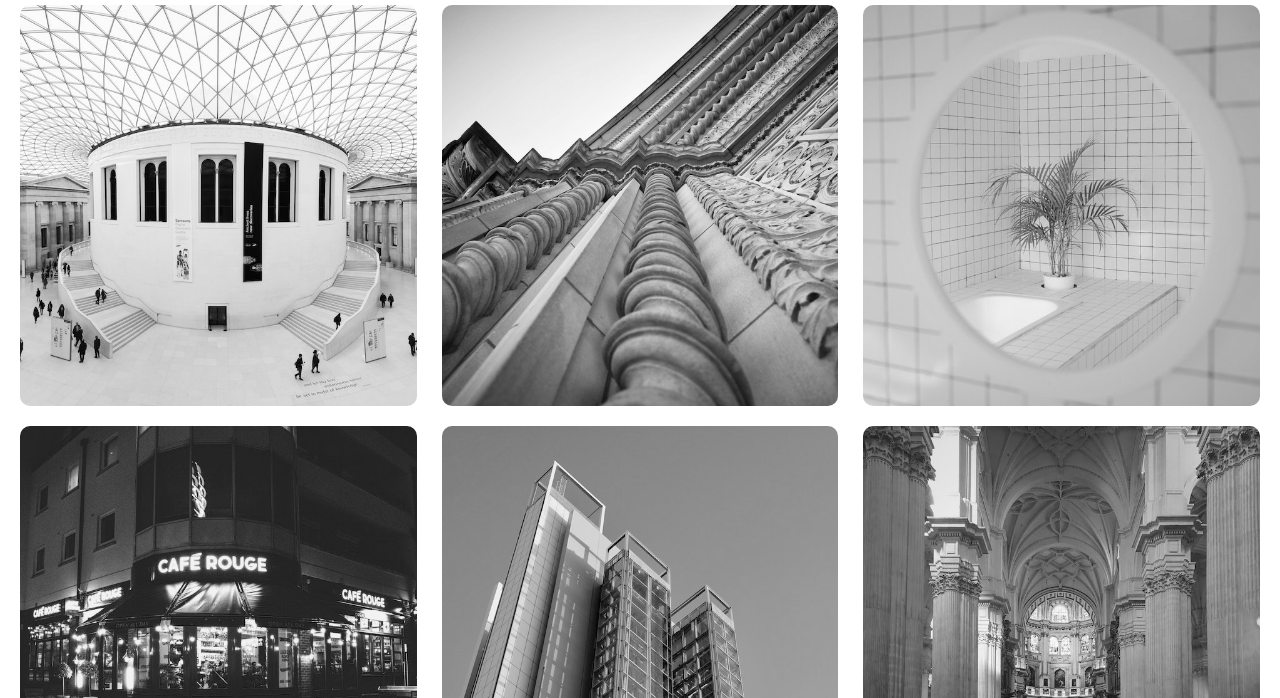
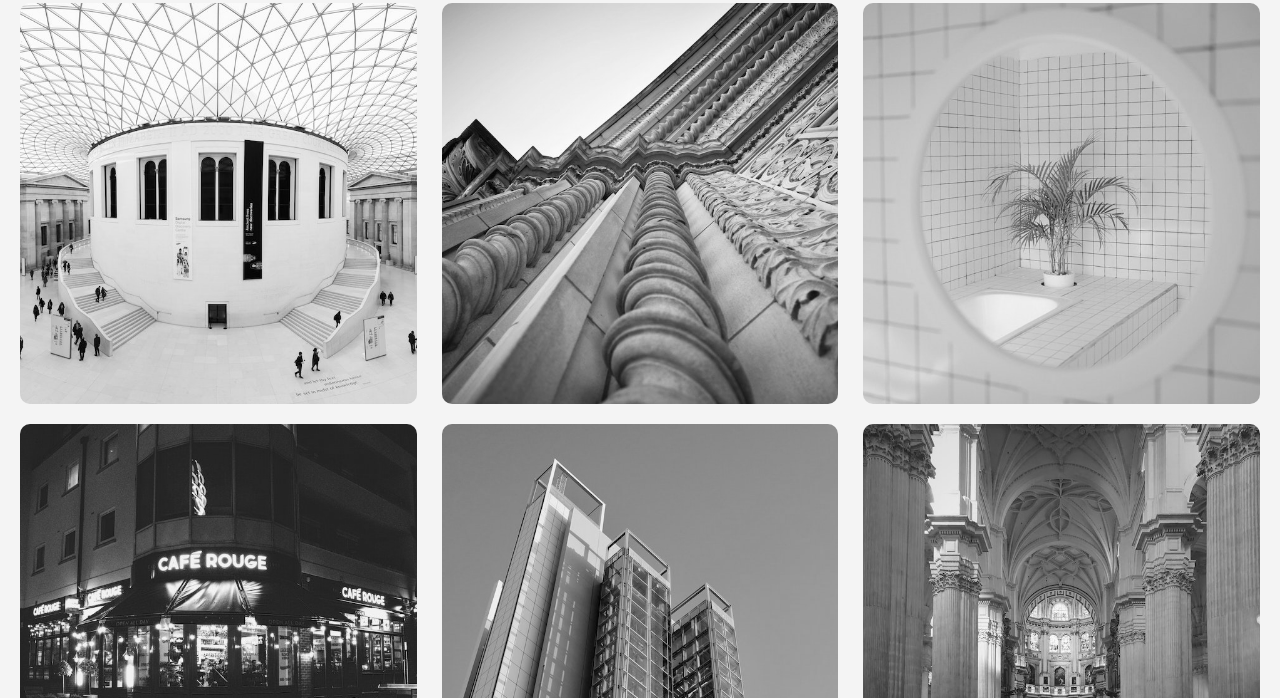
Before and after one commit to kartikayverma56/gallery, a plain HTML site: page index.html in a window 1280 px wide. Shown: the part 102-800 px from the top of the page. Drawn offline with Linux system fonts and the light colour scheme.

Commit message:
Update gallery.css

```diff
--- a/gallery.css
+++ b/gallery.css
@@ -69,5 +69,9 @@
 }
 .card:hover figcaption{
 	opacity:1;
-	transform:scale(1.07);
+	transform:scale(1.03);
 }
+body{
+	font-family: "Poppins", sans-serif;
+	background-color: #f4f4f4;
+}
```
